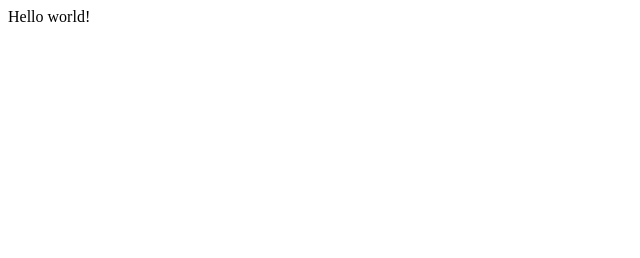
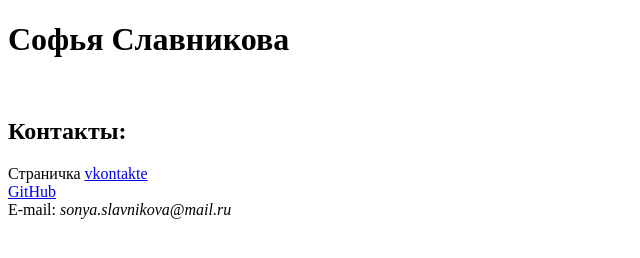
Before and after one commit to sonyaslavnikova/sonyaslavnikova.github.io, a plain HTML site: page index.html in a window 1280 px wide. Shown: the whole page, without its empty margins (0-640 px from the left). Drawn offline with Linux system fonts and the light colour scheme.

Commit message:
index.html переделан под страницу информации

```diff
--- a/index.html
+++ b/index.html
@@ -2,9 +2,16 @@
  <html>
  <head>
  <meta charset="utf-8">
-    <title>Hello</title>
+ <title>Моя личная страничка</title>
  </head>
  <body>
-    Hello world!
+ <left><h1>Софья Славникова</h1></left>
+ <br/>
+ <h2>Контакты:</h2>
+ Страничка <a href=https://vk.com/sslavnikova/>vkontakte</a>
+ <br/>
+ <a href=https://github.com/Ellina2002>GitHub</a>
+ <br/>
+ E-mail: <i>sonya.slavnikova@mail.ru</i>
  </body>
  </html>
```
Lines whose indentation alone changed are shown as unchanged.
